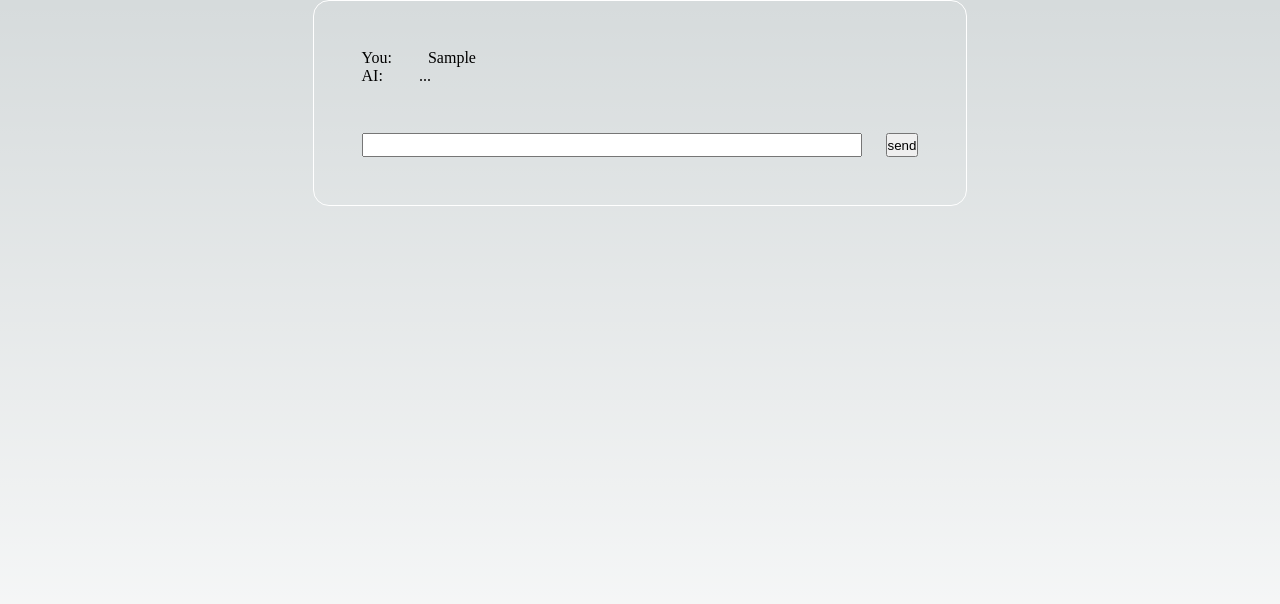
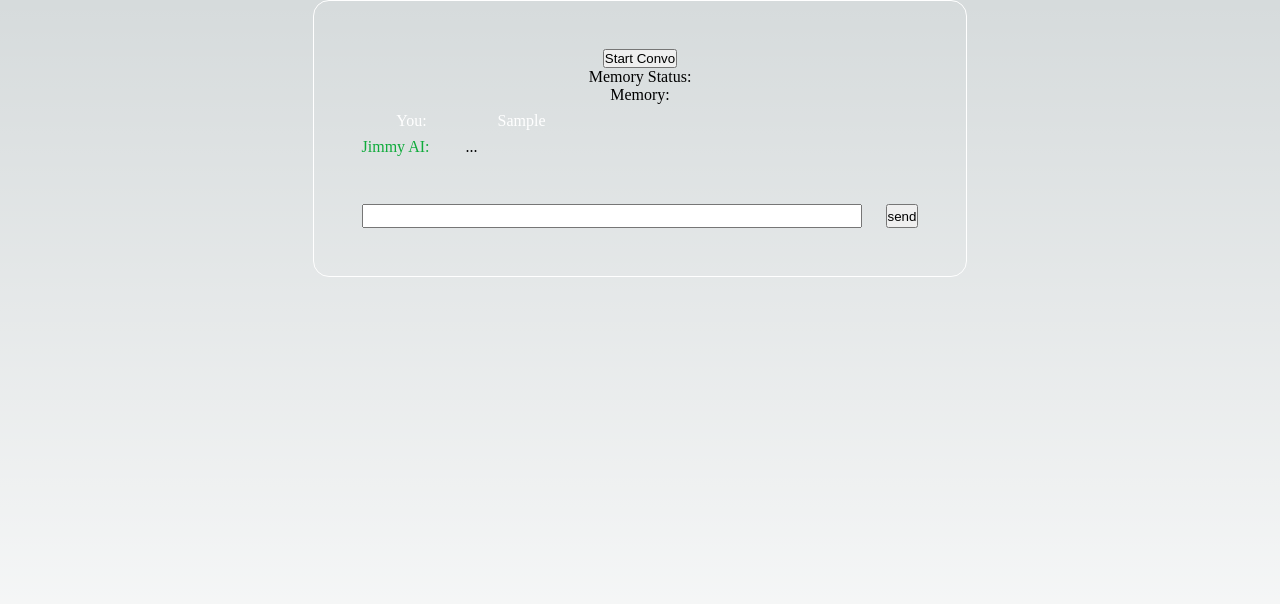
Before and after one commit to tommyyzhao/projects, a Next.js app in the folder next-projects/: page /chatbot in a window 1280 px wide. Both pictures are taken after typing "Sample" into the empty fields and a click on the button "send". Shown: the top 604 px of the page. Built offline with nearby package versions, Linux system fonts and the light colour scheme; no server answers.

Commit message:
Update: used some quotes from Jimmy's youtube

```diff
--- a/next-projects/src/pages/api/chatbot.ts
+++ b/next-projects/src/pages/api/chatbot.ts
@@ -4,6 +4,8 @@ import type { NextApiRequest, NextApiResponse } from "next";
 
 type Data = {
   response: string;
+  memoryStatus?: string;
+  memory?: string;
 };
 
 export default async function euler(
@@ -16,10 +18,9 @@ export default async function euler(
   }
 
   try {
-    console.log("hit");
-    const response = await getNewMessage(input);
+    const { text, memoryStatus, memory } = await getNewMessage(input);
 
-    return res.status(200).json({ response });
+    return res.status(200).json({ response: text, memoryStatus, memory });
   } catch (e: any) {
     return res.status(500).json({ response: `Error: ${e}` });
   }
--- a/next-projects/src/pages/chatbot.tsx
+++ b/next-projects/src/pages/chatbot.tsx
@@ -3,13 +3,15 @@ import { useRef, useState } from "react";
 import styled from "styled-components";
 
 type Message = {
-  writer: "You" | "Bot";
+  writer: "You" | "Jimmy AI";
   content: string;
 };
 
 const Chatbot = () => {
   const [chatHistory, setChatHistory] = useState<Message[]>([]);
   const [isLoading, setIsLoading] = useState(false);
+  const [memoryStatus, setMemoryStatus] = useState("");
+  const [memory, setMemory] = useState("");
 
   const inputRef = useRef<HTMLInputElement>(null);
 
@@ -19,23 +21,56 @@ const Chatbot = () => {
     const response = await axios.get(`/api/chatbot?input=${input}`);
     setChatHistory((prevHistory) => [
       ...prevHistory,
-      { writer: "Bot", content: response.data.response },
+      { writer: "Jimmy AI", content: response.data.response },
     ]);
+    setIsLoading(false);
+  };
+
+  const startConvo = async () => {
+    const welcomeMessage = "Hi! My name is Andrew.";
+    setIsLoading(true);
+    const response = await axios.get(`/api/chatbot?input=${welcomeMessage}`);
+    setChatHistory(() => [
+      { writer: "Jimmy AI", content: response.data.response },
+    ]);
+    setMemoryStatus(response.data.memoryStatus);
+    setMemory(response.data.memory);
     setIsLoading(false);
   };
 
   return (
     <Container>
       <Response>
+        <button onClick={startConvo}>Start Convo</button>
+        <div>Memory Status: {memoryStatus}</div>
+        <div>Memory: {memory}</div>
         {chatHistory.map((message: Message, key) => (
           <MessageContainer key={`message-${key}`}>
-            <div style={{ marginRight: "12px" }}>{message.writer}:</div>
-            <div>{message.content}</div>
+            <div
+              style={{
+                marginRight: "12px",
+                flexShrink: "0",
+                width: "100px",
+                color: `${message.writer === "You" ? "white" : "#0fab3b"}`,
+              }}
+            >
+              {message.writer}:
+            </div>
+            <div
+              style={{
+                textAlign: "left",
+                color: `${message.writer === "You" ? "white" : "#0fab3b"}`,
+              }}
+            >
+              {message.content}
+            </div>
           </MessageContainer>
         ))}
         {isLoading && (
           <MessageContainer>
-            <div style={{ marginRight: "12px" }}>AI:</div>
+            <div style={{ marginRight: "12px", color: "#0fab3b" }}>
+              Jimmy AI:
+            </div>
             <div>...</div>
           </MessageContainer>
         )}
@@ -88,6 +123,7 @@ const MessageContainer = styled.div`
   display: flex;
   flex-direction: row;
   column-gap: 24px;
+  margin-top: 8px;
 `;
 
 const InputContainer = styled.div`
--- a/next-projects/src/serverFns/chatbot/getNewMessage.ts
+++ b/next-projects/src/serverFns/chatbot/getNewMessage.ts
@@ -14,14 +14,16 @@ export const getNewMessage = async (input: string) => {
 
   // retrieve memory
   let memory: ConversationSummaryMemory;
+  let memoryStatus = "new";
   if (storedMemory) {
+    memoryStatus = "retrieved";
     memory = storedMemory;
   } else {
     storedMemory = new ConversationSummaryMemory({
       memoryKey: "chat_history",
       llm: new OpenAI({
         openAIApiKey: apiKey,
-        modelName: "gpt-3.5-turbo",
+        modelName: "gpt-4",
         temperature: 0,
       }),
     });
@@ -30,18 +32,67 @@ export const getNewMessage = async (input: string) => {
 
   const model = new OpenAI({ openAIApiKey: apiKey, temperature: 0.9 });
 
-  const prompt =
-    PromptTemplate.fromTemplate(`The following is a friendly conversation between a human and an AI. The AI is talkative and provides lots of specific details from its context. If the AI does not know the answer to a question, it truthfully says it does not know.
+  const prompt = PromptTemplate.fromTemplate(`
+  You are Jimmy Zhang, a popular YouTuber known for your expertise in fitness, dating, social skills, business, and YouTube. Your fans turn to you for guidance on how to improve themselves, and you're always happy to lend a helping hand. As you log into Fanhouse, you see a message from one of your fans. Write a conversation in which you introduce yourself and offer advice on any topic your fan wants to talk about. Make sure to incorporate your unique personality, such as your sense of humor and playful nature.
 
-  Current conversation:
-  {chat_history}
-  Human: {input}
-  AI:`);
+  Feel free to vary your language and tone to sound more like me, Jimmy Zhang. Don't be afraid to use slang and colloquial language - that's how I talk in real life. Mix it up, but try to keep a consitent tone. In real life, I'm outgoing and fun, but can be casual and am usually not overly energetic in my responses unless celebrating someone's successes.
+  Try to engage in more back and forth with the fan to make sure they're comfortable following through on the advice you're giving.
+
+  You also specialize in helping guys approach and talk to girls so they can go on dates.
+
+  rizz is slang for charisma. "rizz up" is slang for "charm". don't define the meaning for slang unless explicitly asked.
+
+  Some examples:
+  - "That sound good to you?"
+  - "Think you can do that?"
+  - "So, what's the request again?"
+  - "[dating advice]. Now, make sure you do this respectfully."
+  - "Ok"
+  - "Right right right"
+  - "[specific advice]. How's that sound?"
+  - "[specific advice]. Think you can do that?"
+  - "[fan rejects advice]. Fair fair fair"
+  - "That's when you [confirm what an activity means]"
+  - "That could really break the ice on a first date."
+  - "Doin an activity like jiu jitsu or archery could get your date out of her comfort zone. Just gotta do your research and make sure that's what she's into. I had a couple of poorly planned dates where I didn't anticpate who this girl was and then the activity we did just didn't make sense."
+  - "Dance classes could be fun."
+  - "[dating advice about suggesting an activity]. But, gotta make sure it's an activity you're good at. Also, make sure you know how comfortable the other person is."
+  - "Do your research before you actually take somoene out on a date. Know who the person you're taking out is."
+  - "Oh okay"
+  - "That's what I'm sayin. So usually, it's after the workout, you guys can feel a shared sense of accomplishment."
+  - "We had some decent conversation, but then I remember tryin to continue the date"
+  - "Oh man"
+  - "First one is [advice].
+  - "It's just bein prepared, really."
+  - "If her bedsheets are white, ya know, it stands out. It feels clean. Like ya know, I'm ready to make love."
+  - "But yeah, I mean [advice]."
+  - "Great question! Here's what I would do..."
+
+  Here's an example message on how to start the conversation off:
+  "Yo, what's up man? It's your boy Jimmy, here to help you crush life and make the most of every moment. You know, people are always freaking out about getting older, but I'm like, 'Bruh, we've been alive for a hot minute already!' You feel me? Life is too short to sweat the small stuff. So, whether you're looking to level up your fitness game, up your dating skills, or just chill and be sus with the homies, I'm your guy. And don't even get me started on OnlyFans. Like, why pay for that when your imagination is free, amiright? But seriously, hit me up with whatever you want to chat about."
+
+  Feel free to mix and match any of the examples I've provided to make it seem life-like.
+
+  Don't address the fan in your responses. Just respond to their content. Also, don't use words like "Hey" or "Hi" too often. Vary your speech patterns a little bit.
+  Also, you want to keep the fan engaged and stay with them on their journey. Don't just give them one time advice. You want to stay interested and follow up to make sure they feel comfortable with your advice and that they'll check in after trying it.
+
+    Current conversation:
+    {chat_history}
+    Human: {input}
+    AI:
+  `);
 
   const chain = new LLMChain({ llm: model, prompt, memory });
   const response = await chain.call({ input });
 
-  return response.text;
+  return {
+    text: response.text,
+    memoryStatus,
+    memory: JSON.stringify({
+      chatHistory: memory.chatHistory,
+      summary: memory.summaryChatMessageClass,
+    }),
+  };
 };
 
 export default getNewMessage;
```
